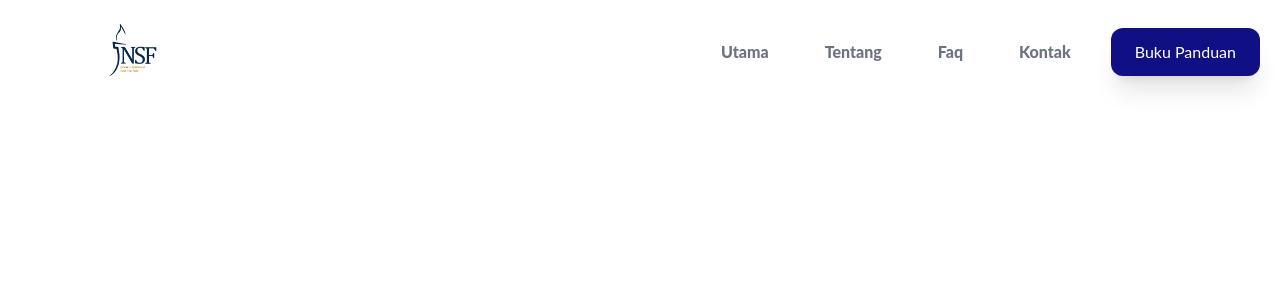
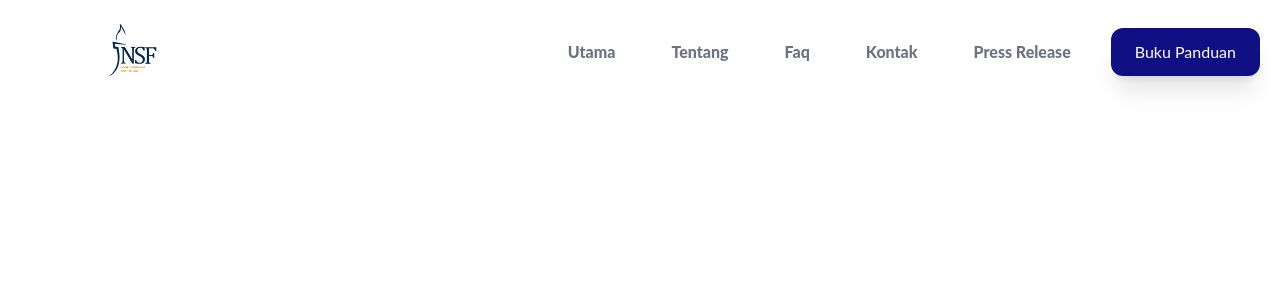
Before and after one commit to iysaofficial/officialjnsf, a React (Create React App) app: page /Faq in a window 1280 px wide. Shown: the top 300 px of the page. Built offline with nearby package versions, Linux system fonts and the light colour scheme.

Commit message:
coming soon

```diff
--- a/src/components/Hero.js
+++ b/src/components/Hero.js
@@ -28,7 +28,7 @@
                 Jakarta National Science
               </h1>
               <h1 className="mb-5 mt-1 md:text-5xl text-3xl font-bold text-[#101084]">
-                Fair 2024
+                Fair 2025
               </h1>
               {/* <d addName="text-xl font-semibold tracking-tight mb-5 text-gray-500">We are a team of highly motivated and skilled developers dedicated to delivering only the best software.</div> */}
               <div className="mb-4 space-x-0 md:space-x-2 md:mb-8">
@@ -36,7 +36,7 @@
                   href="/"
                   className="text-white bg-[#101084] hover:bg-blue-900 inline-flex items-center justify-center w-full px-6 py-3 my-4 text-lg shadow-xl rounded-2xl sm:w-auto sm:mb-0"
                 >
-                  Tutup Pendaftaran
+                  Segera Hadir 2025
                   <svg
                     className="w-4 h-4 ml-1"
                     xmlns="http://www.w3.org/2000/sv"
--- a/src/components/Navbar/NavLinks.js
+++ b/src/components/Navbar/NavLinks.js
@@ -31,6 +31,14 @@
         Kontak
       </HashLink>
       <a
+        href="https://drive.google.com/file/d/1ceYrbWn0jfjXm6yboRRxBc_pX99aXeTQ/view?usp=sharing"
+        target="_blank"
+        className="px-4 font-extrabold text-gray-500 hover:text-[#101084]"
+        smooth
+      >
+        Press Release
+      </a>
+      <a
         href="https://drive.google.com/file/d/16DyTlLzNwJEc4HTXIzcvoCVLXP5hHMyl/view?usp=sharing"
         target="_blank"
         className="text-white bg-[#101084] hover:bg-blue-900 inline-flex items-center justify-center w-auto px-6 py-3 shadow-xl rounded-xl"
```
